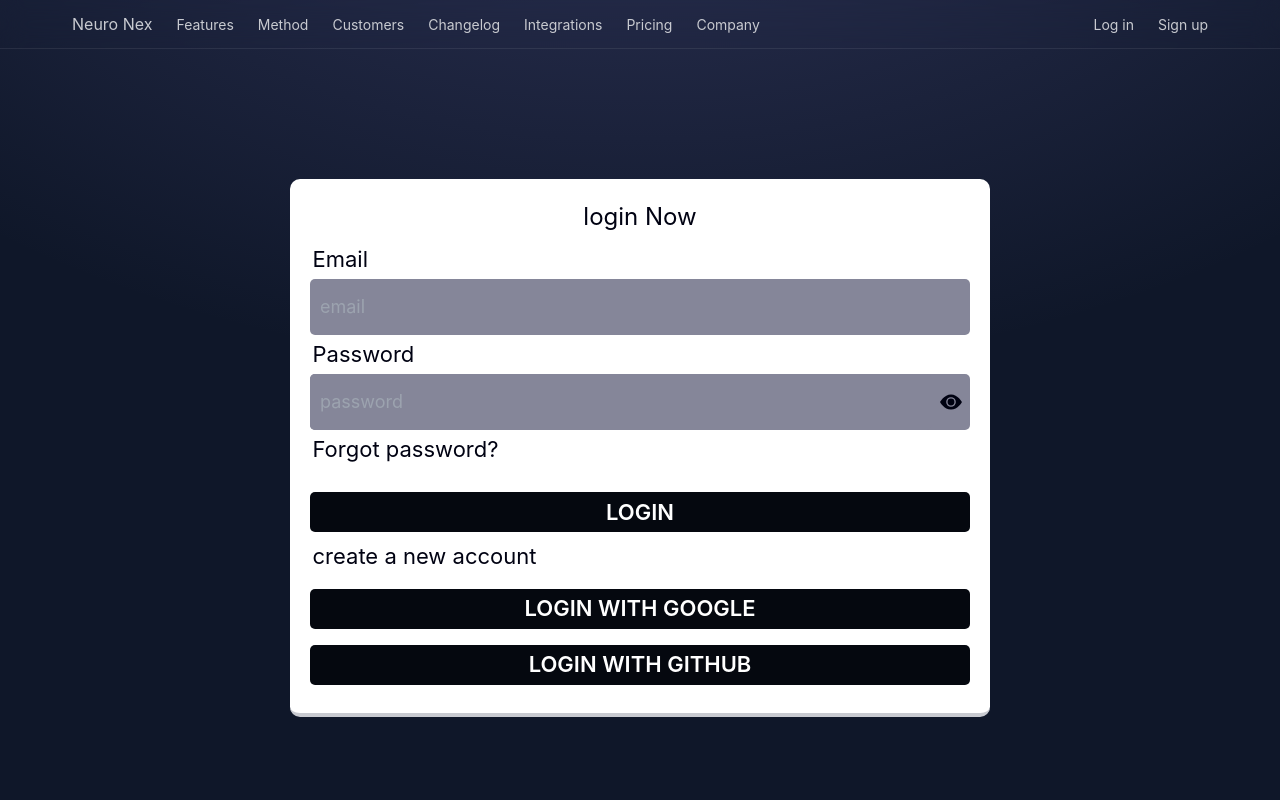
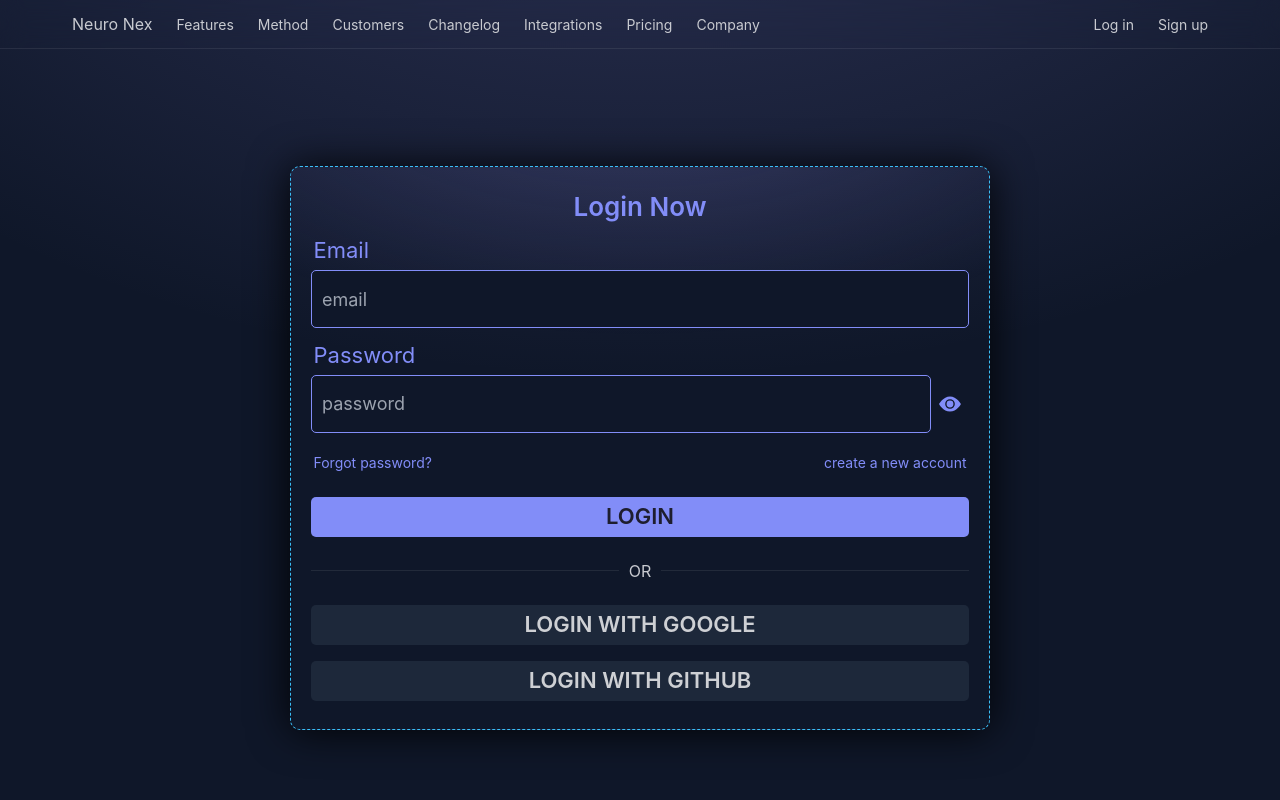
Before and after one commit to hasanshahriar32/neuronex_client, a React (Vite) app: page /login in a window 1280 px wide. Shown: the top 800 px of the page. Built offline with nearby package versions, Linux system fonts and the light colour scheme; no server answers.

Commit message:
Co-authored-by: MR. HASAN <hasanshahriar32@gmail.com> Co-authored-by: MdHasan0467 <ornilhasan.oht.riyad@gmail.com> Co-authored-by: Mr. Hasan <hasanshahriar32@gmail.com>

```diff
--- a/src/components/Authentication/AuthProvider/AuthProvider.jsx
+++ b/src/components/Authentication/AuthProvider/AuthProvider.jsx
@@ -66,13 +66,13 @@ const AuthProvider = () => {
       <div className="">
         <button
           onClick={handlegooglelogin}
-          className="w-full text-xl btn h-10 text-white my-2"
+          className="w-full btn-neutral text-xl btn h-10 btn-lg my-2"
         >
           login with google
         </button>
         <button
           onClick={handlegithublogin}
-          className="w-full text-xl btn h-10 text-white my-2"
+          className="w-full btn-neutral text-xl btn h-10 btn-lg my-2"
         >
           login with github
         </button>
--- a/src/pages/Authentication/Login/LoginForm/LoginForm.jsx
+++ b/src/pages/Authentication/Login/LoginForm/LoginForm.jsx
@@ -9,46 +9,32 @@ import app from "../../../../configs/firebase.config";
 
 const auth = getAuth(app);
 const LoginForm = () => {
-
-
-  const { signin } = useContext(AuthContext)
+  const { signin } = useContext(AuthContext);
 
   const [userEmail, setUserEmail] = useState("");
   const [changePassword, setChangePassword] = useState(true);
   const changeIcon = changePassword === true ? false : true;
-  const navigate = useNavigate()
+  const navigate = useNavigate();
 
-
-
-
-
-  const handleLogin = e => {
-
-    e.preventDefault()
+  const handleLogin = (e) => {
+    e.preventDefault();
 
     const form = e.target;
     const email = form.email.value;
     const password = form.password.value;
 
-
-
     //! login By User Email
     signin(email, password)
       .then(() => {
-      navigate('/')
-      toast.success('Login Successful');
+        navigate("/");
+        toast.success("Login Successful");
       })
 
       .catch((error) => {
         console.log(error);
-      toast.error('Something is wrong! Please Check and Try again');
+        toast.error("Something is wrong! Please Check and Try again");
       });
-
-
-
-
-  }
-
+  };
 
   //! handle Forget Password
 
@@ -76,30 +62,44 @@ const LoginForm = () => {
 
   return (
     <div>
-
       <div className="hero min-h-screen">
-
         <div className="hero-content ">
-
-          <div className="card bg-white border-b-4 border-b-rose-400 flex-shrink-0 lg:w-[700px]  shadow-2xl">
+          <div className="card border-primary bg-page-gradient border-dashed shadow-transparent/90 shadow-primary shadow-lg border flex-shrink-0 lg:w-[700px] w-[90vw] shadow-2xl">
             <div className="card-body">
-              <h3 className='font-serif text-center text-2xl text-background'>login Now</h3>
+              <h3 className="font-serif font-semibold text-center text-3xl text-secondary">
+                Login Now
+              </h3>
               <form onSubmit={handleLogin}>
-          <div className="form-control">
+                <div className="form-control mb-2">
                   <label className="label">
-                <span className="label-text text-xl text-background">Email</span>
+                    <span className="label-text text-xl text-secondary">
+                      Email
+                    </span>
                   </label>
-              <input onBlur={handleEmailForResetPassword} type="email" name='email' placeholder="email" className="input input-bordered bg-grey border-0 text-white text-lg py-7" />
+                  <input
+                    onBlur={handleEmailForResetPassword}
+                    type="email"
+                    name="email"
+                    placeholder="email"
+                    className="input input-secondary border-secondary focus:border-dotted border-solid  bg-ghost  text-lg py-7"
+                  />
                 </div>
 
-            <div className="form-control">
+                <div className="form-control mb-2">
                   <label className="label">
-                <span className="label-text text-xl text-background">Password</span>
+                    <span className="label-text text-xl text-secondary">
+                      Password
+                    </span>
                   </label>
-              <div className="flex text-xl bg-grey border-0 rounded-lg">
-              <input type={changePassword ? "password" : "text"}
-               name='password' placeholder="password" className="input bg-grey border-0 text-white w-full text-lg py-7 input-bordered" />
-              <span className=" flex items-center mx-2 text-background cursor-pointer"
+                  <div className="flex text-xl bg-ghost border-0 rounded-lg">
+                    <input
+                      type={changePassword ? "password" : "text"}
+                      name="password"
+                      placeholder="password"
+                      className="input input-secondary border-secondary focus:border-dotted border-solid  bg-ghost  w-full text-lg py-7"
+                    />
+                    <span
+                      className=" flex items-center mx-2 text-secondary cursor-pointer"
                       onClick={() => {
                         setChangePassword(changeIcon);
                       }}
@@ -107,28 +107,33 @@ const LoginForm = () => {
                       {changeIcon ? <BsEyeSlashFill /> : <BsEyeFill />}
                     </span>
                   </div>
+                  <div className="mt-5 flex items-center justify-between">
                     <label className="label">
-                <p  onClick={handleForgetPassword} className="label-text-alt text-background text-xl link link-hover hover:underline text-start">Forgot password?</p>
+                      <p
+                        onClick={handleForgetPassword}
+                        className="label-text-alt  text-secondary text-sm link link-hover hover:underline text-start"
+                      >
+                        Forgot password?
+                      </p>
                     </label>
+                    <label className="label">
+                      <p className="label-text-alt text-secondary link text-sm link-hover hover:underline text-start">
+                        <Link to="/register">create a new account</Link>
+                      </p>
+                    </label>
+                  </div>
                 </div>
 
                 <div className="form-control mt-6">
-              <button className="btn text-xl h-10 text-white">Login</button>
+                  <button className="btn text-xl btn-lg btn-secondary w-full ">
+                    Login
+                  </button>
                 </div>
-
               </form>
-
-            <label className="label">
-             <p  className="label-text-alt text-background link text-xl link-hover hover:underline text-start">
-                 <Link to='/register'>create a new account</Link>
-             </p>
-            </label>
-
+              <div className="divider text-md mt-6 mb-4">OR</div>
               <AuthProvider />
             </div>
           </div>
-
-
         </div>
       </div>
     </div>
```
Lines whose indentation alone changed are shown as unchanged.
